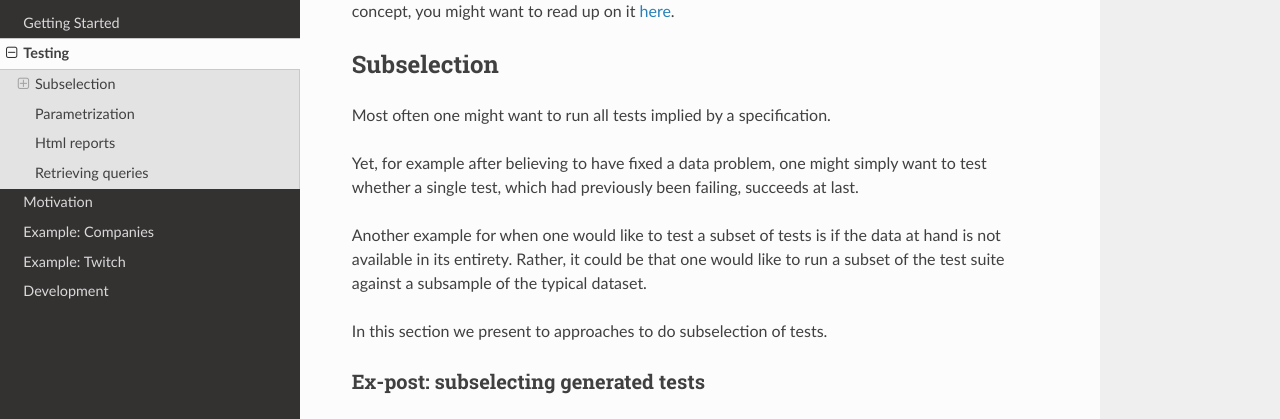
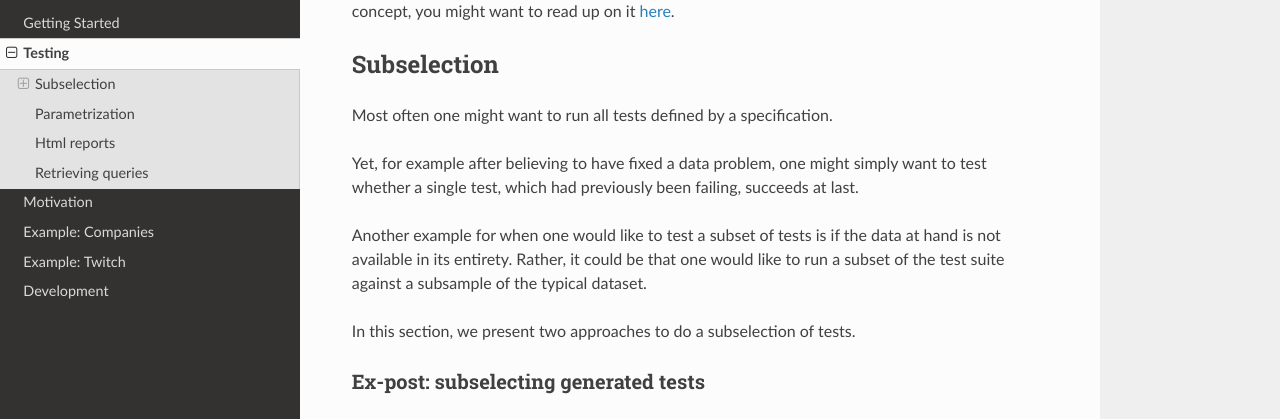
Before and after one commit to Quantco/datajudge, a Sphinx documentation site: the page built from docs/source/testing.rst, in a window 1280 px wide and 900 px high, scrolled down 375 px. Shown: the part 152-571 px from the top of the window. Built offline with Sphinx 7.4.7 and the Read the Docs theme 2.0.0, drawn with Linux system fonts in a browser that asks for light colours; pages that are not in the unit, such as notebooks, are missing from menus; some of the changed text lies outside the part shown.

Commit message:
Apply suggestions from code review
Co-authored-by: Ignacio Vergara Kausel <ivergarakausel@gmail.com>

```diff
--- a/docs/source/testing.rst
+++ b/docs/source/testing.rst
@@ -26,7 +26,7 @@ with this concept, you might want to read up on it
 Subselection
 ------------
 
-Most often one might want to run all tests implied by a specification.
+Most often one might want to run all tests defined by a specification.
 
 Yet, for example after believing to have fixed a data problem, one might simply
 want to test whether a single test, which had previously been failing, succeeds
@@ -36,7 +36,7 @@ Another example for when one would like to test a subset of tests is if the data
 hand is not available in its entirety. Rather, it could be that one would like
 to run a subset of the test suite against a subsample of the typical dataset.
 
-In this section we present to approaches to do subselection of tests.
+In this section, we present two approaches to do a subselection of tests.
 
 Ex-post: subselecting generated tests
 *************************************
```
Also changed, not shown: other parts of docs/source/testing.rst (+2 -2 lines).
